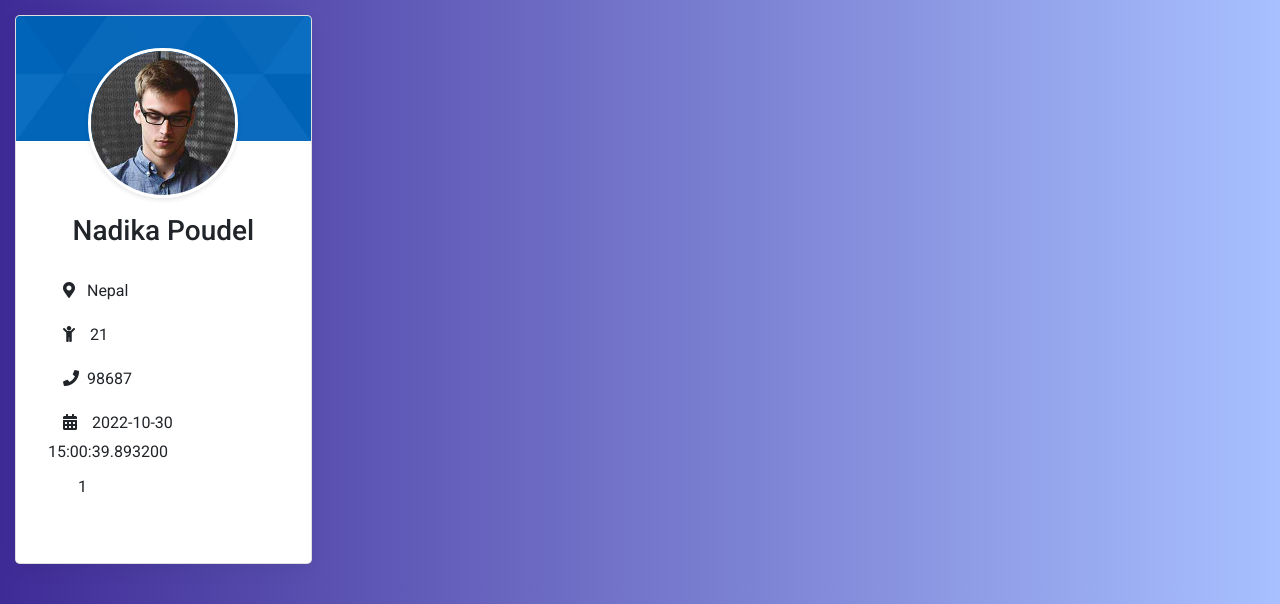
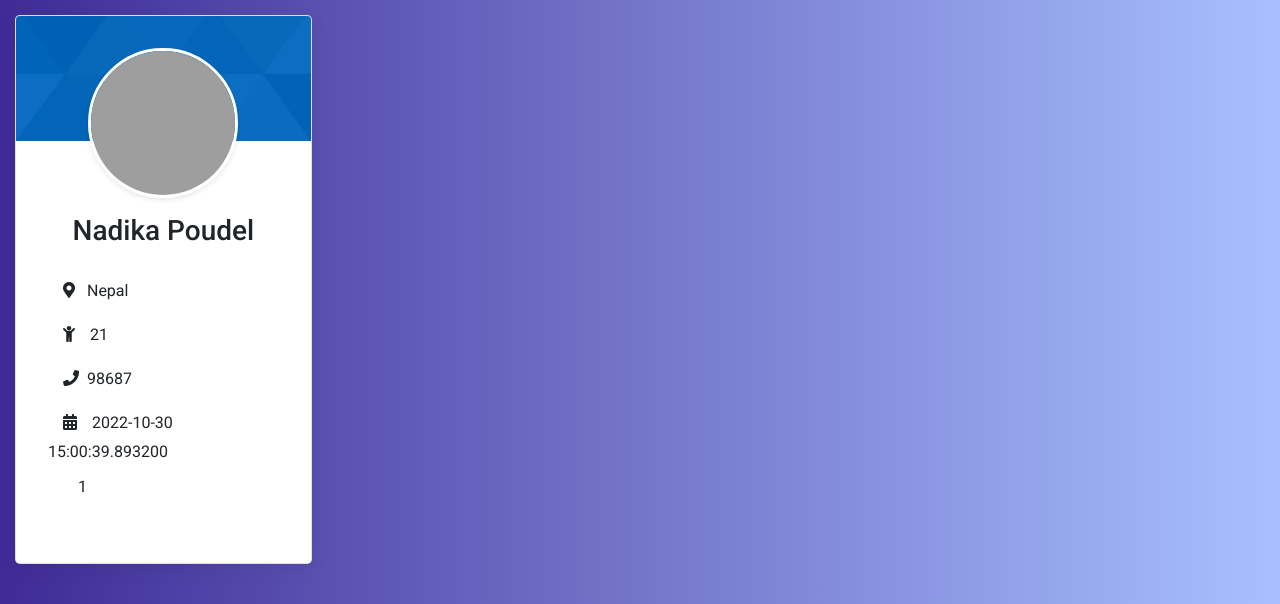
Before and after one commit to Banshaj-Paudel/Avalanche, a Flask app: page /profile/21 in a window 1280 px wide. Shown: the top 604 px of the page. Run offline with Flask 2, Linux system fonts and the light colour scheme; data comes from the database, SQL or seed files in the repository; both versions use the stored data as it was after the commit; some libraries are stand-ins or nearby versions; grey boxes are pictures that could not be loaded.

Commit message:
upload image option works

```diff
--- a/templates/profile.html
+++ b/templates/profile.html
@@ -16,7 +16,7 @@
 				<div class="col-sm-3 col-md-6  col-lg-4 ">
 					<div class="profile-card card rounded-lg shadow p-4 p-xl-5 mb-4 text-center position-relative overflow-hidden">
 						<div class="banner"></div>
-						<img src="{{url_for('static',filename='img/user1.jpg')}}" alt="" class="img-circle mx-auto mb-3">
+						<img src="../static/img/{{user.fileName}}" alt="" class="img-circle mx-auto mb-3">
 						<h3 class="mb-4">{{ user.name }}</h3>
 						<div class="text-left mb-4">
 
@@ -25,6 +25,7 @@
 							<p class="mb-2"><i class="fa fa-phone mr-2"></i>{{user.EmergencyContact}}</p>
                             <p class="mb-2"><i class="fa fa-calendar-alt"></i>{{user.StartDate}}</p>
                             <p class="mb-2"><i class="fa fa-tablet-android-alt"></i>{{user.DeviceID}}</p>
+
 
 
 						</div>
```
Also changed, not shown: static/img/locus.jpg (added), users.db.
